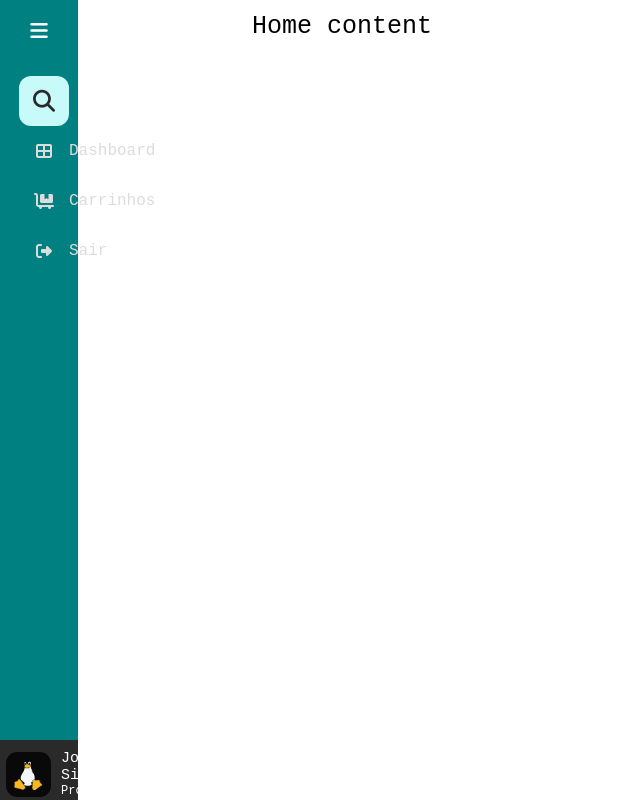
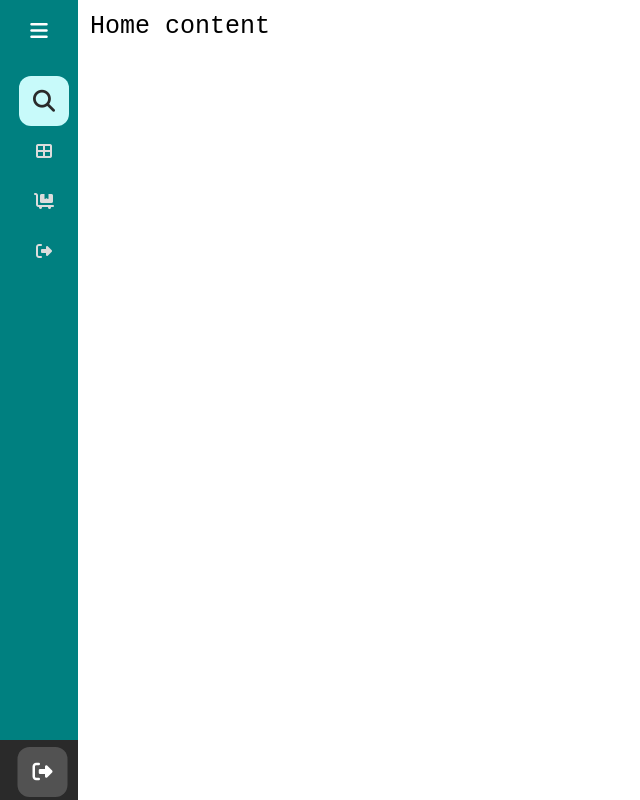
Before and after one commit to JoseWRPereira/integrador, a Flask app: page / in a window 1280 px wide. Shown: the whole page, without its empty margins (0-640 px from the left). Run offline with Flask 2, Linux system fonts and the light colour scheme; some libraries are stand-ins or nearby versions.

Commit message:
modelo finalizado

```diff
--- a/static/css/style.css
+++ b/static/css/style.css
@@ -13,6 +13,8 @@
   --cor13: rgb(200,250,250);
   --cor14: rgb(250,200,100);
   --cor15: rgb(250,150,250);
+
+  --cor20: rgb(82,82,82);
 }
 
 *
@@ -60,6 +62,7 @@ body
     align-items: center;
     opacity: 0;
     pointer-events: none;
+    transition: all 0.5s ease;
 }
 
 .sidebar.active .logo_content .logo
@@ -118,7 +121,7 @@ body
     position: absolute;
     left: 122px;
     top: 0;
-    transform: translateY(-50%);
+    transform: translate(-50%, -50%);
     border-radius: 6px;
     height: 35px;
     width: 122px;
@@ -182,6 +185,7 @@ body
     text-decoration: none;
     /* transition: all 0.4s ease; */
     border-radius: 12px;
+    white-space: nowrap;
 }
 .sidebar ul li a:hover
 {
@@ -197,7 +201,17 @@ body
     text-align: center;
 }
 
-
+.sidebar .links_name
+{
+    opacity: 0;
+    pointer-events: none;
+    transition: all 0.5s ease;
+}
+.sidebar.active .links_name
+{
+    opacity: 1;
+    pointer-events: auto;
+}
 
 
 .sidebar .profile_content
@@ -216,12 +230,28 @@ body
     padding: 10px 6px;
     height: 60px;
     background: var(--cor10);
+    transition: all 0.4s ease;
+}
+
+.sidebar.active .profile_content .profile
+{
+    background: none;
+    background: var(--cor20);
 }
 
 .profile_content .profile .profile_details
 {
     display: flex;
     align-items: center;
+    opacity: 0;
+    pointer-events: none;
+    white-space: nowrap;
+}
+
+.sidebar.active .profile .profile_details
+{
+    opacity: 1;
+    pointer-events: auto;
 }
 
 .profile .profile_details img
@@ -251,24 +281,35 @@ body
 .profile #logout
 {
     position: absolute;
-    left: 75%;
     bottom: 5%;
-    transform: translateX(50%);
+    left: 0%;
+    transform: translateX(35%);
     min-width: 50px;
     line-height: 50px;
     font-size: 20px;
     border-radius: 12px;
+    text-align: center;
+    transition: all 0.5s ease;
+    background: var(--cor20);
 }
 
+.sidebar.active .profile #logout
+{
+    left: 70%;
+    transition: all 0.5s ease;
+}
 
-
-
+.sidebar.active .profile #logout
+{
+    background: none;
+}
 .home_content
 {
     position: absolute;
     height: 100%;
-    width: calc(100% - 240px);
-    left: 240px;
+    width: calc(100% - 78px);
+    left: 78px;
+    transition: all 0.5s ease;
 }
 
 .home_content .text
@@ -278,3 +319,9 @@ body
     color: var(--cor0);
     margin: 12px;
 }
+
+.sidebar.active ~ .home_content
+{
+    width: calc(100% - 240px);
+    left: 240px;
+}
```
